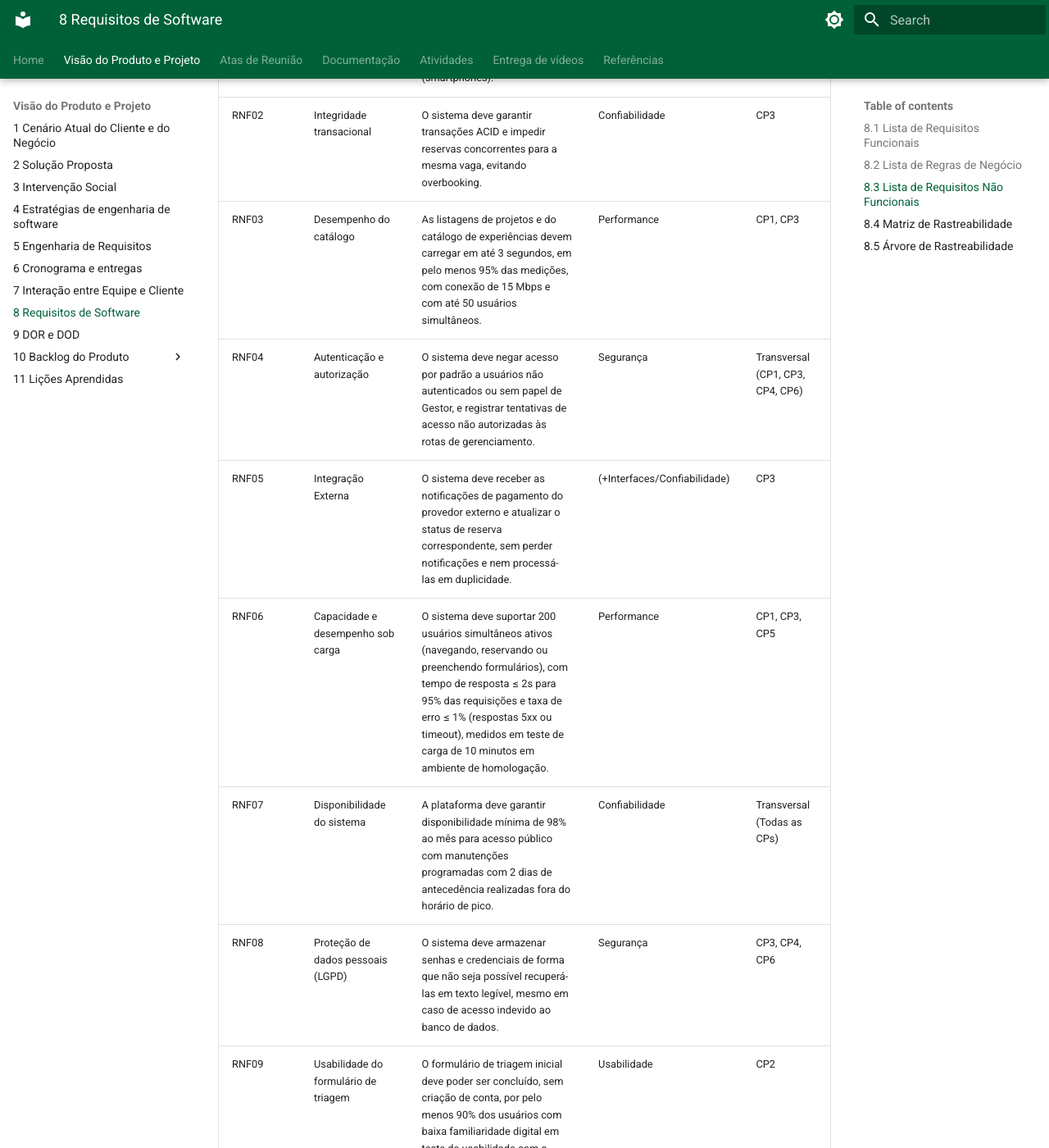
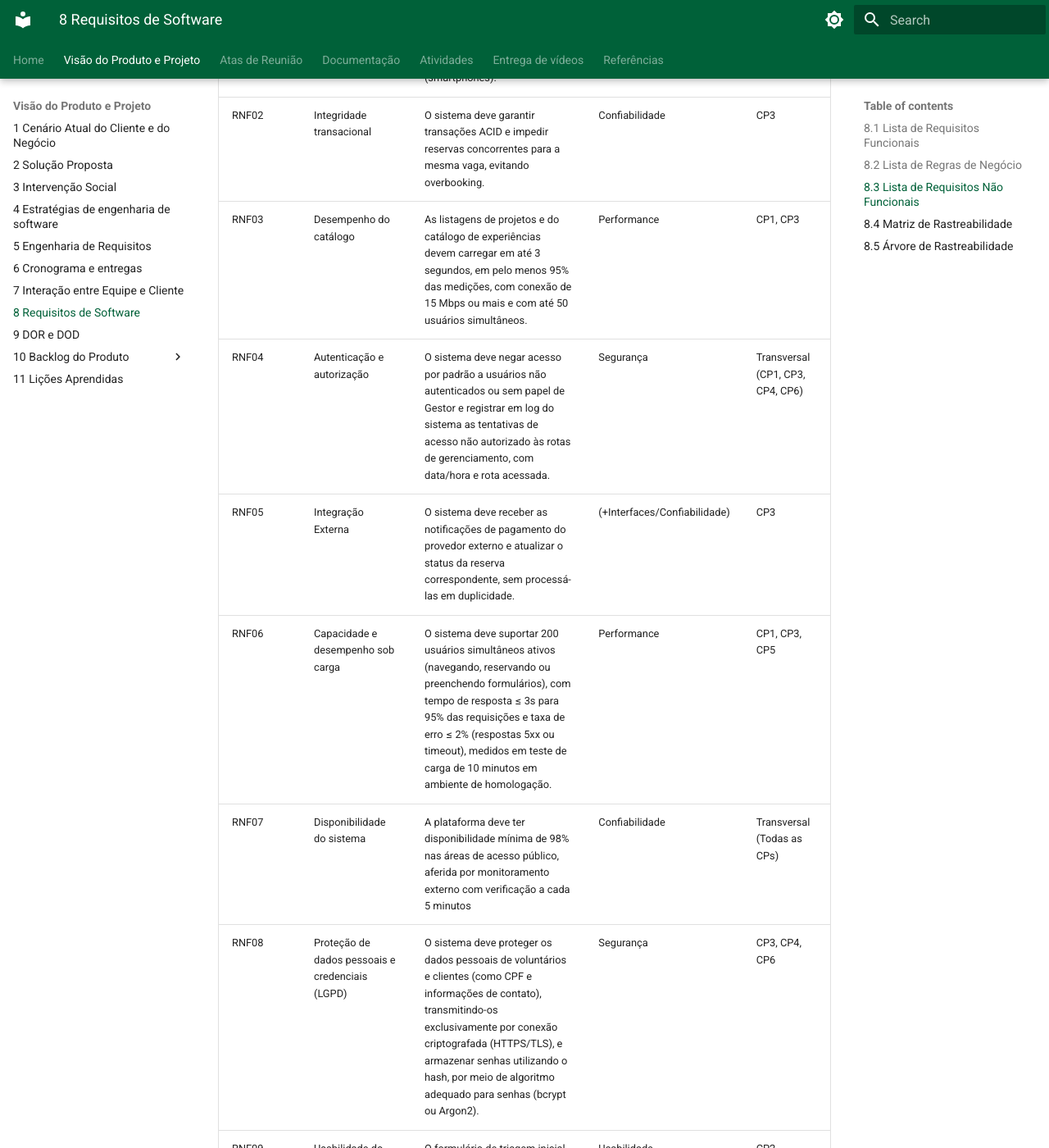
Before and after one commit to mdsreq-fga-unb/REQ-2026.2-T01-IBRADA-NET, an MkDocs documentation site: the page built from docs/documento-visao/8_requisitos.md, in a window 1280 px wide and 1400 px high, scrolled down 4044 px. Shown: the whole window at 82% size. Built offline with MkDocs 1.6.1 and Material for MkDocs 9.7.7, drawn with Linux system fonts in a browser that asks for light colours.

Commit message:
fix: Corrige RNFs e tabela de versionamento

```diff
--- a/docs/documento-visao/8_requisitos.md
+++ b/docs/documento-visao/8_requisitos.md
@@ -61,12 +61,12 @@ A classificação desses requisitos e a apuração da declaração se econtra na
 | --- | --- | --- | --- | --- |
 | RNF01 | Responsividade da interface | A interface do sistema deve preservar a usabilidade e adaptar os componentes visuais para resoluções de desktops, laptops, tablets e dispositivos móveis (smartphones). | Usabilidade | Transversal (Todas as CPs) |
 | RNF02 | Integridade transacional |O sistema deve garantir transações ACID e impedir reservas concorrentes para a mesma vaga, evitando overbooking.| Confiabilidade | CP3 |
-| RNF03 | Desempenho do catálogo | As listagens de projetos e do catálogo de experiências devem carregar em até 3 segundos, em pelo menos 95% das medições, com conexão de 15 Mbps e com até 50 usuários simultâneos.| Performance | CP1, CP3 |
-| RNF04 | Autenticação e autorização | O sistema deve negar acesso por padrão a usuários não autenticados ou sem papel de Gestor, e registrar tentativas de acesso não autorizadas às rotas de gerenciamento. | Segurança | Transversal (CP1, CP3, CP4, CP6) |
-| RNF05 | Integração Externa | O sistema deve receber as notificações de pagamento do provedor externo e atualizar o status de reserva correspondente, sem perder notificações e nem processá-las em duplicidade. |(+Interfaces/Confiabilidade)| CP3 |
-| RNF06 | Capacidade e desempenho sob carga | O sistema deve suportar 200 usuários simultâneos ativos (navegando, reservando ou preenchendo formulários), com tempo de resposta ≤ 2s para 95% das requisições e taxa de erro ≤ 1% (respostas 5xx ou timeout), medidos em teste de carga de 10 minutos em ambiente de homologação. | Performance | CP1, CP3, CP5 |
-| RNF07 | Disponibilidade do sistema | A plataforma deve garantir disponibilidade mínima de 98% ao mês para acesso público com manutenções programadas com 2 dias de antecedência realizadas fora do horário de pico. | Confiabilidade | Transversal (Todas as CPs) |
-| RNF08 | Proteção de dados pessoais (LGPD) |O sistema deve armazenar senhas e credenciais de forma que não seja possível recuperá-las em texto legível, mesmo em caso de acesso indevido ao banco de dados.| Segurança |CP3, CP4, CP6 |
+| RNF03 | Desempenho do catálogo | As listagens de projetos e do catálogo de experiências devem carregar em até 3 segundos, em pelo menos 95% das medições, com conexão de 15 Mbps ou mais e com até 50 usuários simultâneos.| Performance | CP1, CP3 |
+| RNF04 | Autenticação e autorização | O sistema deve negar acesso por padrão a usuários não autenticados ou sem papel de Gestor e registrar em log do sistema as tentativas de acesso não autorizado às rotas de gerenciamento, com data/hora e rota acessada. | Segurança | Transversal (CP1, CP3, CP4, CP6) |
+| RNF05 | Integração Externa |O sistema deve receber as notificações de pagamento do provedor externo e atualizar o status da reserva correspondente, sem processá-las em duplicidade.|(+Interfaces/Confiabilidade)| CP3 |
+| RNF06 | Capacidade e desempenho sob carga | O sistema deve suportar 200 usuários simultâneos ativos (navegando, reservando ou preenchendo formulários), com tempo de resposta ≤ 3s para 95% das requisições e taxa de erro ≤ 2% (respostas 5xx ou timeout), medidos em teste de carga de 10 minutos em ambiente de homologação. | Performance | CP1, CP3, CP5 |
+| RNF07 | Disponibilidade do sistema | A plataforma deve ter disponibilidade mínima de 98% nas áreas de acesso público, aferida por monitoramento externo com verificação a cada 5 minutos | Confiabilidade | Transversal (Todas as CPs) |
+| RNF08 | Proteção de dados pessoais e credenciais (LGPD) |O sistema deve proteger os dados pessoais de voluntários e clientes (como CPF e informações de contato), transmitindo-os exclusivamente por conexão criptografada (HTTPS/TLS), e armazenar senhas utilizando o hash, por meio de algoritmo adequado para senhas (bcrypt ou Argon2).| Segurança |CP3, CP4, CP6 |
 | RNF09 | Usabilidade do formulário de triagem | O formulário de triagem inicial deve poder ser concluído, sem criação de conta, por pelo menos 90% dos usuários com baixa familiaridade digital em teste de usabilidade com o protótipo, considerando concluído quando o usuário chega ao encaminhamento adequado sem ajuda externa. | Usabilidade | CP2 |
 | RNF10 | Compatibilidade entre navegadores | O sistema deve apresentar paridade funcional e visual, sem quebras de layout, nas duas últimas versões estáveis do Chrome, Firefox, Safari e Edge. | Suportabilidade | Transversal (Todas as CPs) |
 
```
Also changed, not shown: docs/documento-visao/1_cenarioAtual.md (+1 -1 lines).
